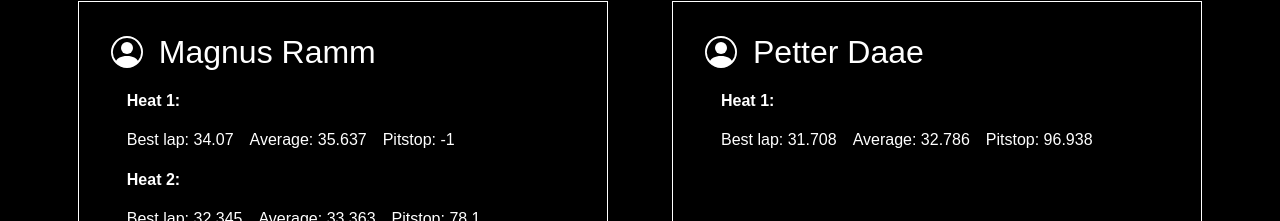
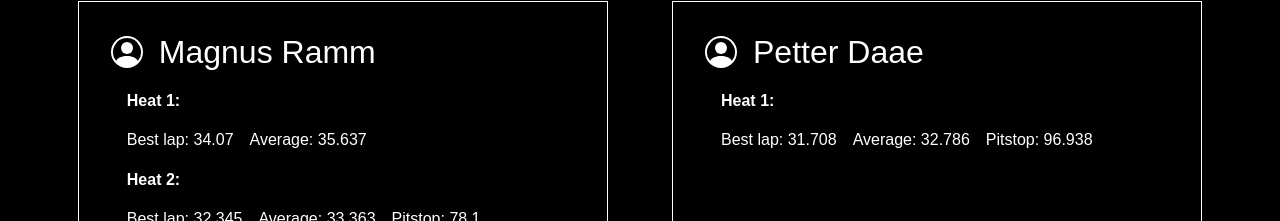
Before and after one commit to MathiasSJacobsen/gokart-stats, a React (Create React App) app: page /session/2 in a window 1280 px wide. Shown: the part 129-350 px from the top of the page. Built offline with nearby package versions, Linux system fonts and the light colour scheme.

Commit message:
Fjern pitstop om det ikke var et pitstop

```diff
--- a/src/dataCrunshing.ts
+++ b/src/dataCrunshing.ts
@@ -1,5 +1,5 @@
 export const getPitstop = (laps: number[]) => {
-  return laps[0] > 60 ? laps[0] : -1;
+  return laps[0] > 60 ? laps[0] : 0;
 };
 
 export const getSessionFastestLap = (laps: number[]) => {
@@ -12,8 +12,9 @@ export const getSessionFastestLap = (laps: number[]) => {
 };
 
 export const getAverageHeatLapTime = (laps: number[]) => {
-  const lapsWithoutPitstop = laps.filter((val, idx) => idx !== 0 || val < 60)
+  const lapsWithoutPitstop = laps.filter((val, idx) => idx !== 0 || val < 60);
   return (
-    lapsWithoutPitstop.reduce((pre, val) => pre + val, 0) / lapsWithoutPitstop.length
-    );
+    lapsWithoutPitstop.reduce((pre, val) => pre + val, 0) /
+    lapsWithoutPitstop.length
+  );
 };
--- a/src/personalStats/HeaderStat.tsx
+++ b/src/personalStats/HeaderStat.tsx
@@ -29,7 +29,7 @@ export const HeaderStat = ({ heat, laps }: Props) => {
         <MetaStat>
           <KeyStat>Best lap: {fastestLap}</KeyStat>
           <KeyStat>Average: {average.toFixed(3)}</KeyStat>
-          <KeyStat>Pitstop: {pitstop}</KeyStat>
+          {pitstop !== 0 ? <KeyStat>Pitstop: {pitstop}</KeyStat> : null}
         </MetaStat>
       </SessionData>
     </HeaderStats>
```
